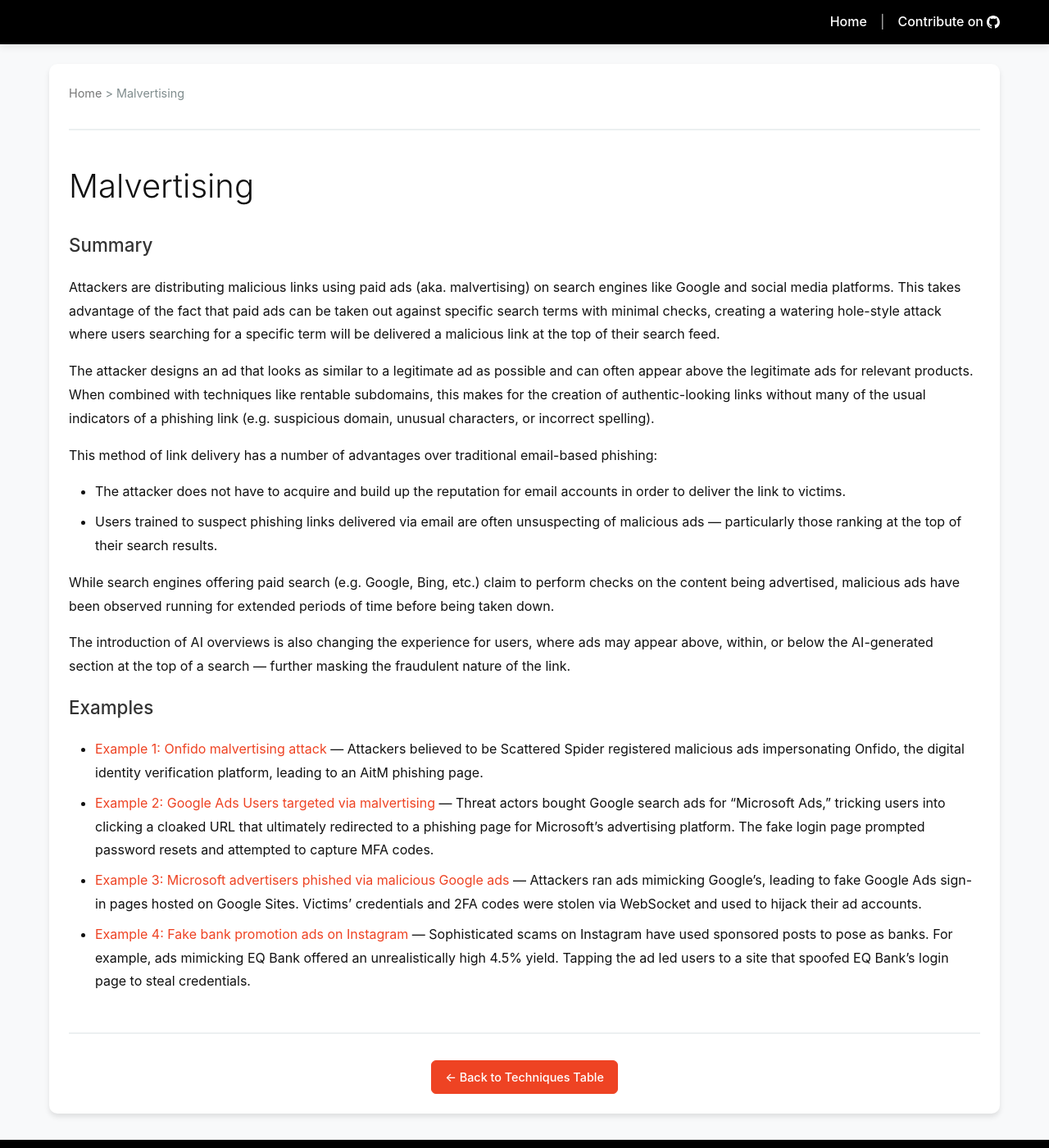
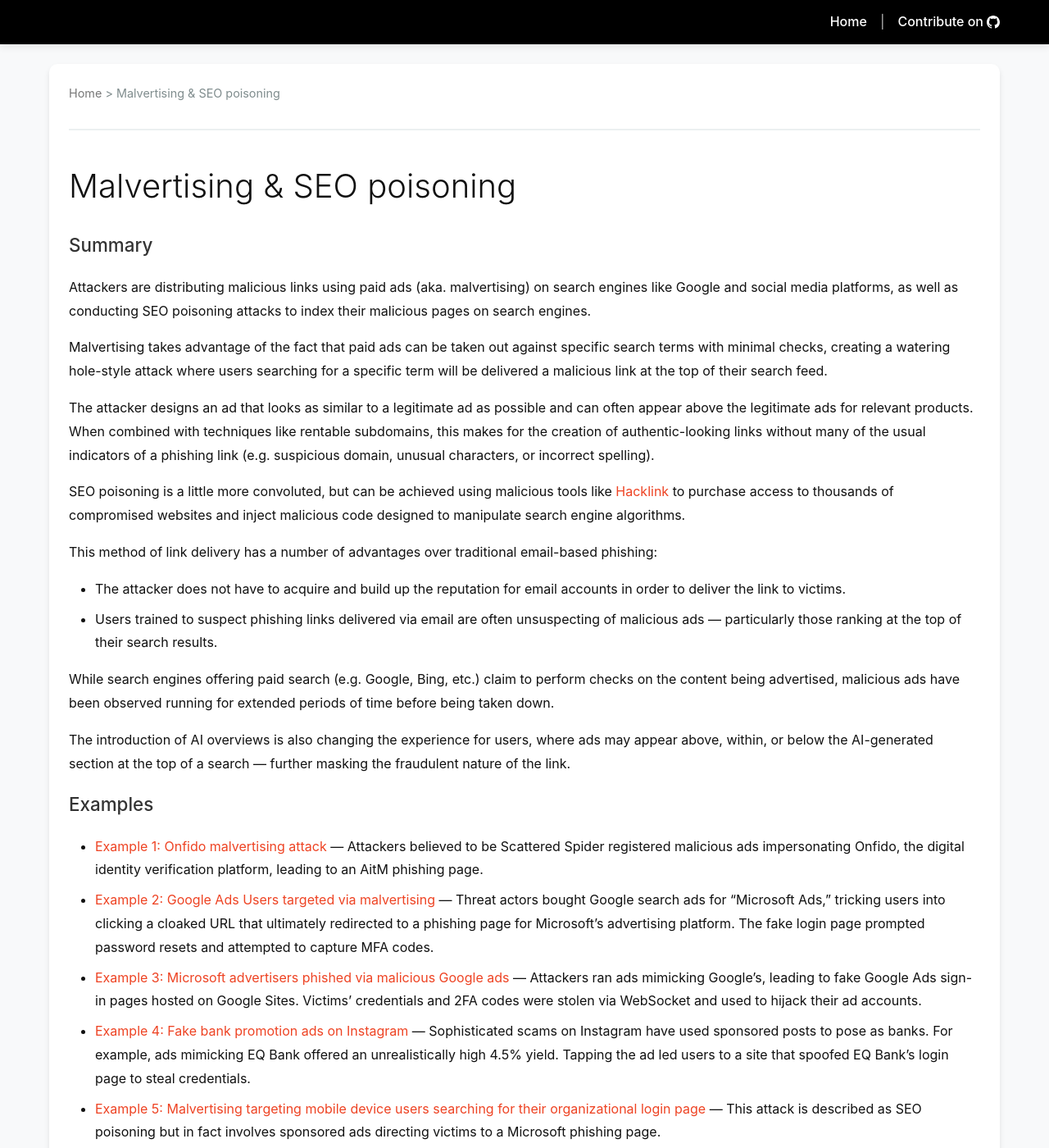
Before and after one commit to pushsecurity/phishing-techniques, a Jekyll site: the page built from _techniques/malvertising.md, in a window 1280 px wide and 1400 px high. Shown: the whole window at 82% size. Built offline with Jekyll 4.4.1, drawn with Linux system fonts in a browser that asks for light colours.

Commit message:
Update malvertising.md

```diff
--- a/_techniques/malvertising.md
+++ b/_techniques/malvertising.md
@@ -1,16 +1,20 @@
 ---
 layout: technique
-title: Malvertising
+title: Malvertising & SEO poisoning
 description: Distributing malicious links via ads on search engines, social media, and other websites.
 ---
 
-# Malvertising
+# Malvertising & SEO poisoning
 
 ## Summary
 
-Attackers are distributing malicious links using paid ads (aka. malvertising) on search engines like Google and social media platforms. This takes advantage of the fact that paid ads can be taken out against specific search terms with minimal checks, creating a watering hole-style attack where users searching for a specific term will be delivered a malicious link at the top of their search feed.
+Attackers are distributing malicious links using paid ads (aka. malvertising) on search engines like Google and social media platforms, as well as conducting SEO poisoning attacks to index their malicious pages on search engines.
+
+Malvertising takes advantage of the fact that paid ads can be taken out against specific search terms with minimal checks, creating a watering hole-style attack where users searching for a specific term will be delivered a malicious link at the top of their search feed.
 
 The attacker designs an ad that looks as similar to a legitimate ad as possible and can often appear above the legitimate ads for relevant products. When combined with techniques like rentable subdomains, this makes for the creation of authentic-looking links without many of the usual indicators of a phishing link (e.g. suspicious domain, unusual characters, or incorrect spelling).
+
+SEO poisoning is a little more convoluted, but can be achieved using malicious tools like [Hacklink](https://www.netcraft.com/blog/how-fraudsters-are-poisoning-search-results-to-promote-phishing-sites) to purchase access to thousands of compromised websites and inject malicious code designed to manipulate search engine algorithms.
 
 This method of link delivery has a number of advantages over traditional email-based phishing:
 - The attacker does not have to acquire and build up the reputation for email accounts in order to deliver the link to victims.
@@ -26,3 +30,4 @@
 - [Example 2: Google Ads Users targeted via malvertising](https://www.malwarebytes.com/blog/news/2025/01/microsoft-advertisers-phished-via-malicious-google-ads) — Threat actors bought Google search ads for “Microsoft Ads,” tricking users into clicking a cloaked URL that ultimately redirected to a phishing page for Microsoft’s advertising platform. The fake login page prompted password resets and attempted to capture MFA codes.
 - [Example 3: Microsoft advertisers phished via malicious Google ads](https://www.malwarebytes.com/blog/news/2025/01/microsoft-advertisers-phished-via-malicious-google-ads) — Attackers ran ads mimicking Google’s, leading to fake Google Ads sign-in pages hosted on Google Sites. Victims’ credentials and 2FA codes were stolen via WebSocket and used to hijack their ad accounts.
 - [Example 4: Fake bank promotion ads on Instagram](https://www.bleepingcomputer.com/news/security/instagram-ads-mimicking-bmo-eq-bank-are-finance-scams/) — Sophisticated scams on Instagram have used sponsored posts to pose as banks. For example, ads mimicking EQ Bank offered an unrealistically high 4.5% yield. Tapping the ad led users to a site that spoofed EQ Bank’s login page to steal credentials.
+- [Example 5: Malvertising targeting mobile device users searching for their organizational login page](https://reliaquest.com/blog/threat-spotlight-payroll-fraud-attackers-stealing-paychecks-seo-poisoning/) — This attack is described as SEO poisoning but in fact involves sponsored ads directing victims to a Microsoft phishing page.
```
